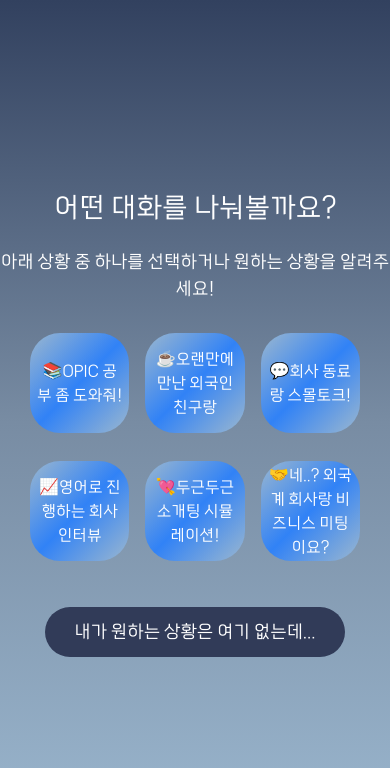
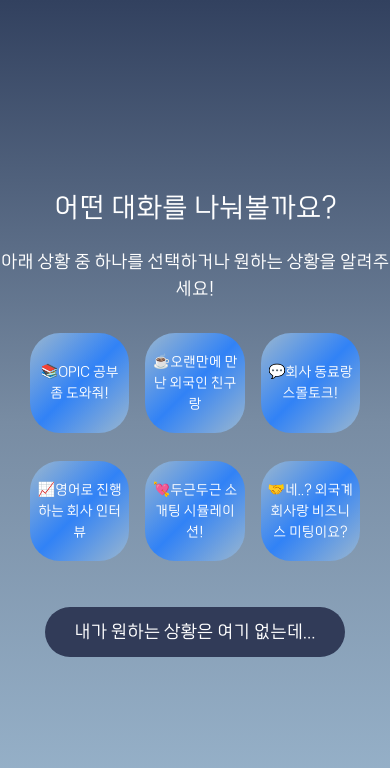
Before and after one commit to AstroHyo/Tutor-App, a React (Create React App) app in the folder frontend/tutorapp/: page /chatStart in a window 390 px wide. Shown: the top 768 px of the page. Built offline with nearby package versions, Linux system fonts and the light colour scheme.

Commit message:
(FE) Edit example box font size

```diff
--- a/frontend/tutorapp/src/routes/ChatStart.css
+++ b/frontend/tutorapp/src/routes/ChatStart.css
@@ -79,4 +79,8 @@ Stack{
         margin-right: auto;
         font-size: smaller;
     }
+
+    .exampleBox{
+        font-size: 14px;
+    }
 }
```
